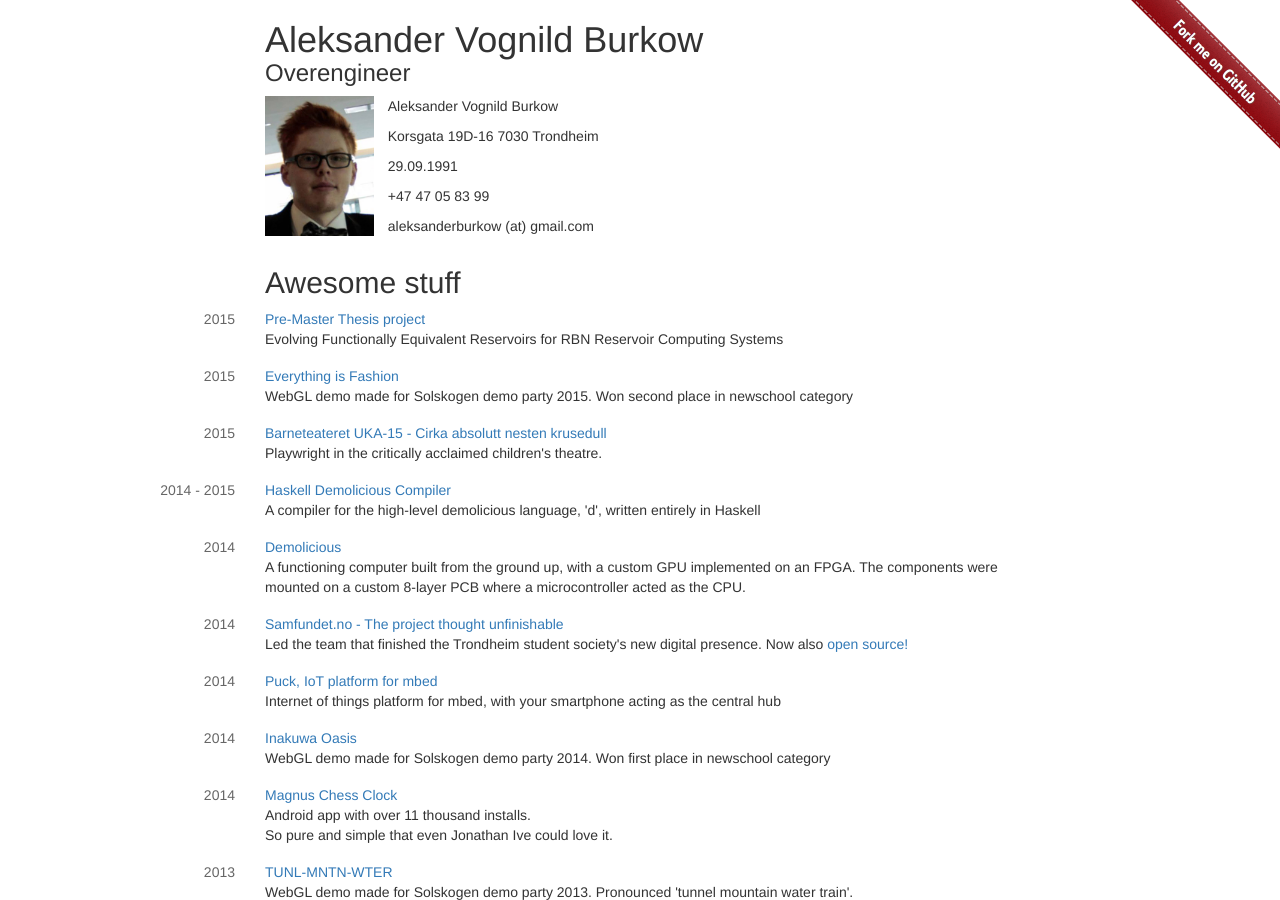
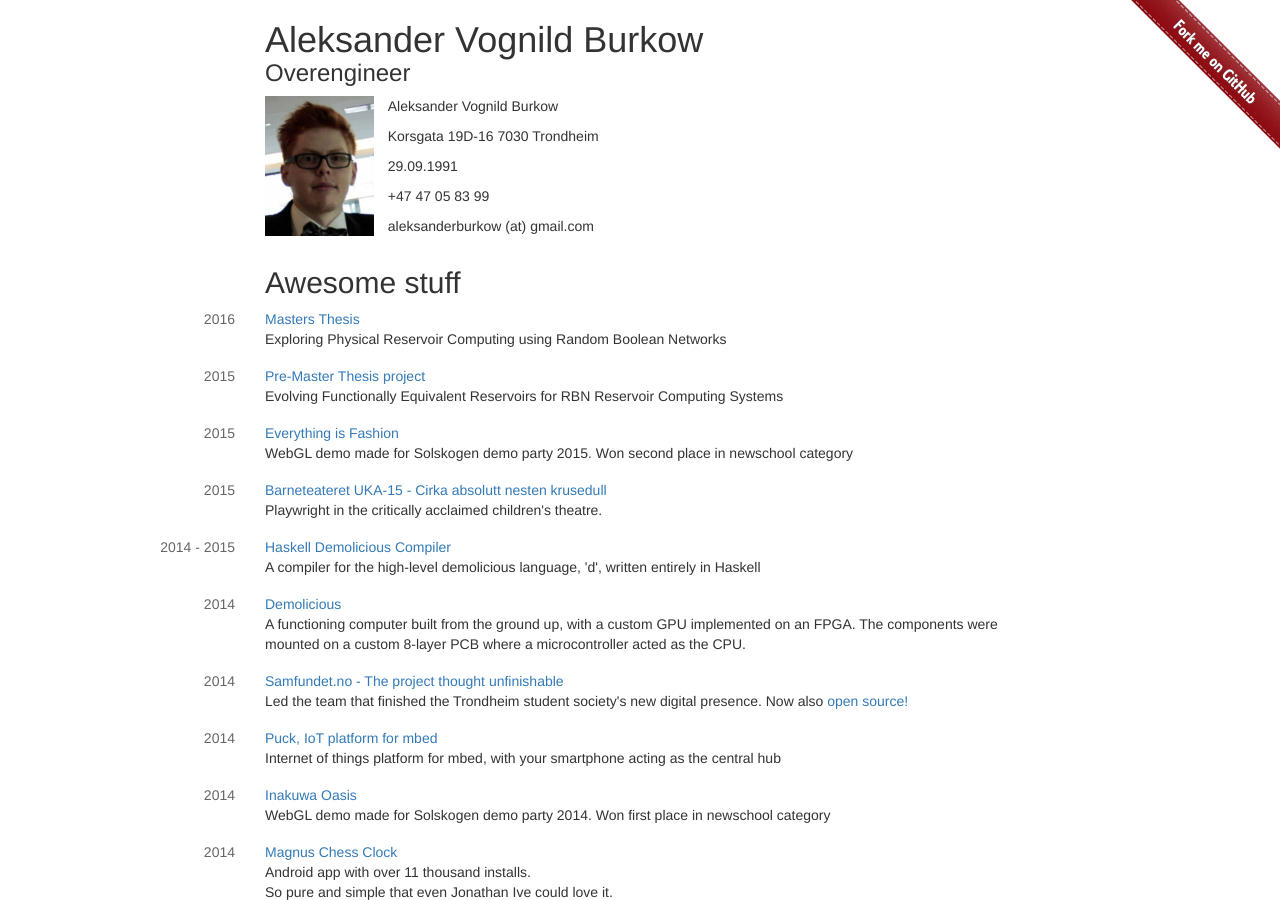
Before and after one commit to aleksanb/burkow, a Jekyll site: the page built from index.html, in a window 1280 px wide and 900 px high. Built offline with Jekyll 4.4.1, drawn with Linux system fonts in a browser that asks for light colours; nearby versions of some CDN libraries.

Commit message:
Add masters thesis

```diff
--- a/_data/categories.yml
+++ b/_data/categories.yml
@@ -1,5 +1,10 @@
 - title: Awesome stuff
   entries:
+  - when: 2016
+    where: "Masters Thesis"
+    description: "Exploring Physical Reservoir Computing using Random Boolean Networks"
+    url: "https://brage.bibsys.no/xmlui/handle/11250/2417596"
+
   - when: 2015
     where: "Pre-Master Thesis project"
     description: "Evolving Functionally Equivalent Reservoirs for RBN Reservoir Computing Systems"
```
